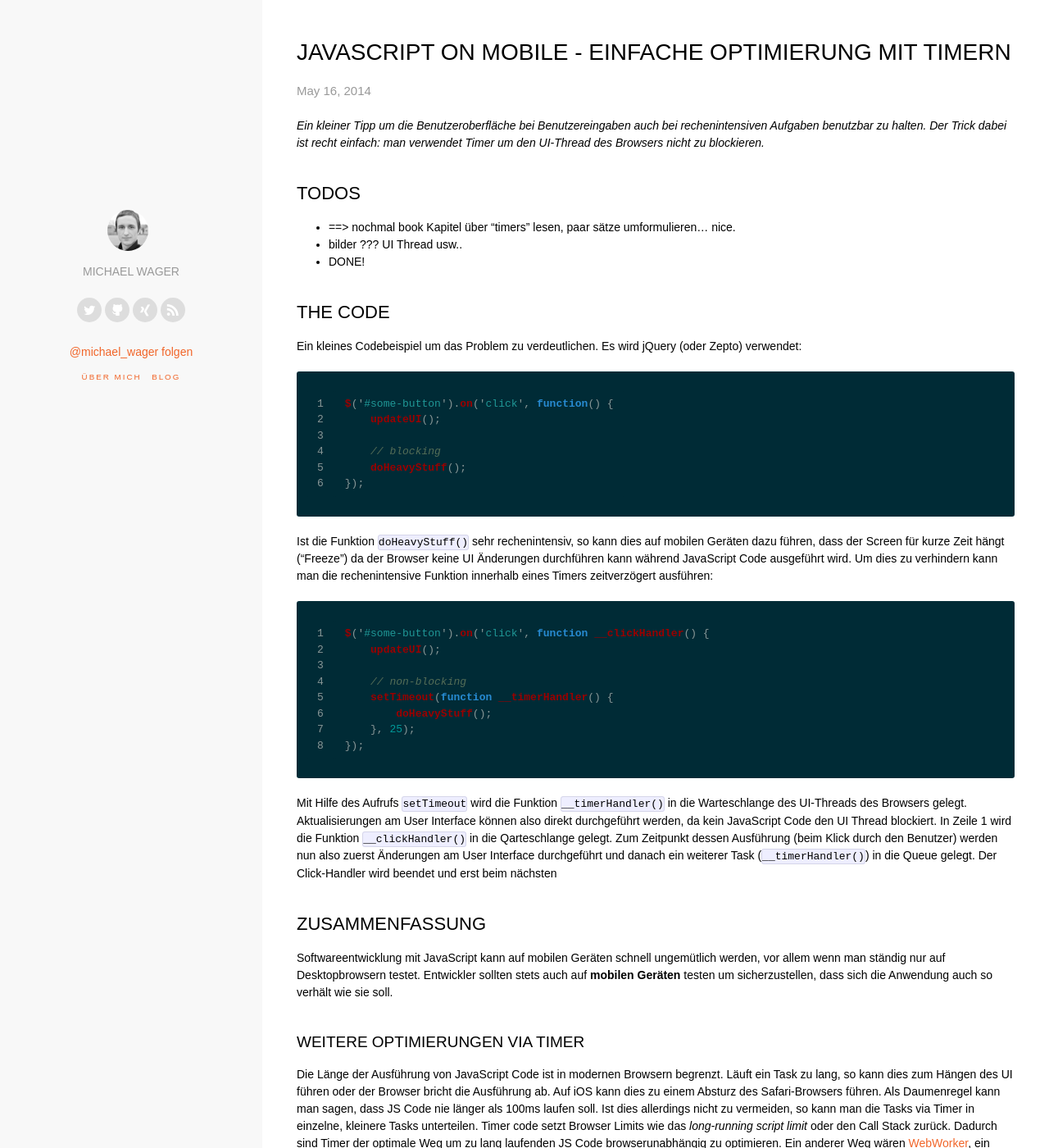
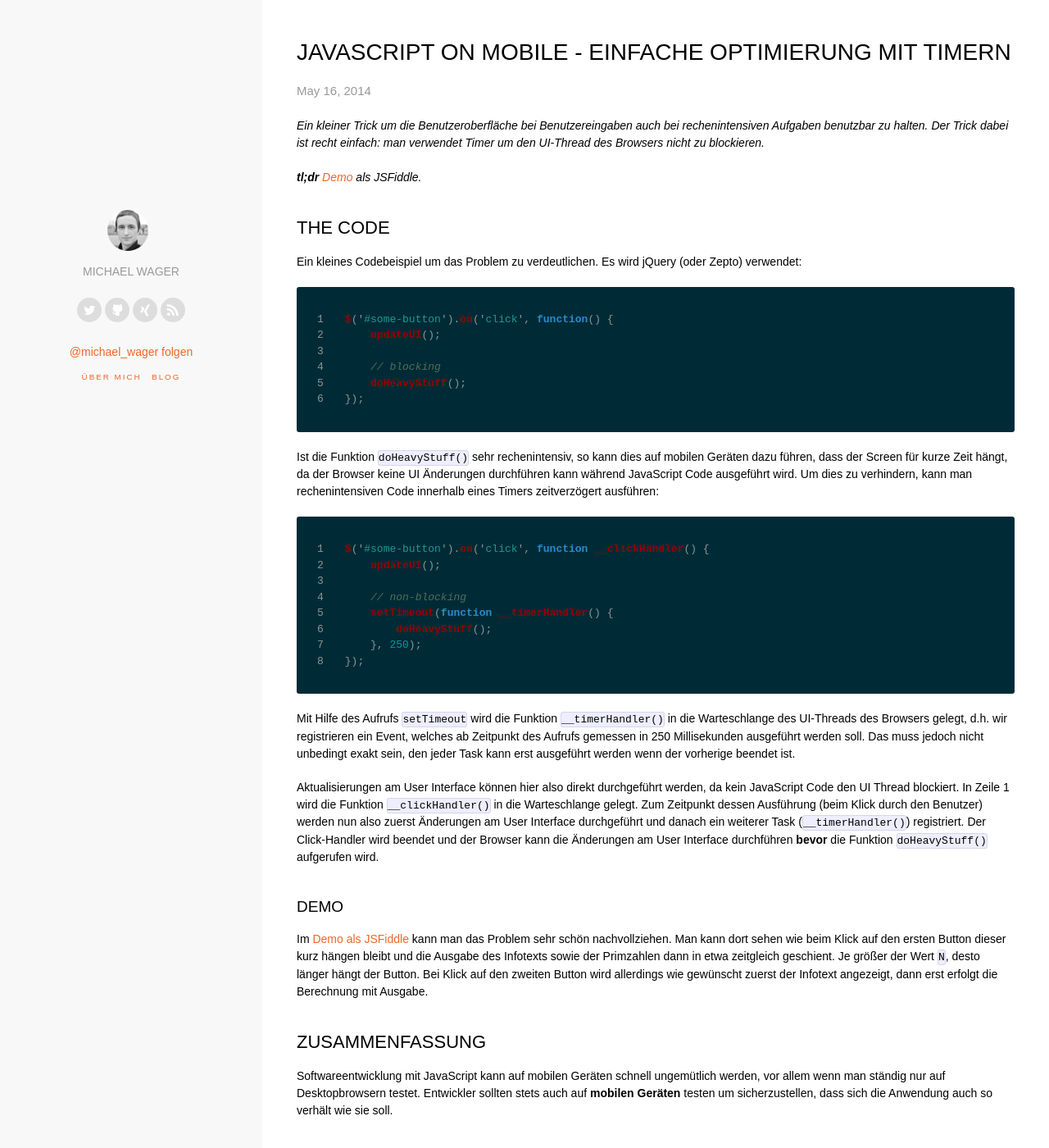
Before and after one commit to mwager/mwager.github.io, a Jekyll site: the page built from _posts/2014-05-16-keep-ui-responsive-all-times.markdown, in a window 1280 px wide and 1400 px high. Shown: the whole window at 82% size. Built offline with Jekyll 4.4.1, drawn with Linux system fonts in a browser that asks for light colours; nearby versions of some CDN libraries; comment, search, counter and statistics services are not loaded; some of the changed text lies outside the part shown.

Commit message:
finalize js timer post and add link to jsfiddle demo, add text selection styles

```diff
--- a/_posts/2014-05-16-keep-ui-responsive-all-times.markdown
+++ b/_posts/2014-05-16-keep-ui-responsive-all-times.markdown
@@ -6,13 +6,10 @@ categories: javascript
 ---
 
 <em>
-Ein kleiner Tipp um die Benutzeroberfläche bei Benutzereingaben auch bei rechenintensiven Aufgaben benutzbar zu halten. Der Trick dabei ist recht einfach: man verwendet Timer um den UI-Thread des Browsers nicht zu blockieren.
+Ein kleiner Trick um die Benutzeroberfläche bei Benutzereingaben auch bei rechenintensiven Aufgaben benutzbar zu halten. Der Trick dabei ist recht einfach: man verwendet Timer um den UI-Thread des Browsers nicht zu blockieren.
+<br><br>
+<strong>tl;dr</strong> <a href="http://jsfiddle.net/8RwQV/1/">Demo</a> als JSFiddle.
 </em>
-
-## TODOs ##
-* ==> nochmal book Kapitel über "timers" lesen, paar sätze umformulieren... nice.
-* bilder ??? UI Thread usw..
-* DONE!
 
 ## The code ##
 
@@ -27,7 +24,7 @@ $('#some-button').on('click', function() {
 });
 {% endhighlight %}
 
-Ist die Funktion `doHeavyStuff()` sehr rechenintensiv, so kann dies auf mobilen Geräten dazu führen, dass der Screen für kurze Zeit hängt ("Freeze") da der Browser keine UI Änderungen durchführen kann während JavaScript Code ausgeführt wird. Um dies zu verhindern kann man die rechenintensive Funktion innerhalb eines Timers zeitverzögert ausführen:
+Ist die Funktion `doHeavyStuff()` sehr rechenintensiv, so kann dies auf mobilen Geräten dazu führen, dass der Screen für kurze Zeit hängt, da der Browser keine UI Änderungen durchführen kann während JavaScript Code ausgeführt wird. Um dies zu verhindern, kann man rechenintensiven Code innerhalb eines Timers zeitverzögert ausführen:
 
 {% highlight javascript linenos %}
 $('#some-button').on('click', function __clickHandler() {
@@ -36,21 +33,29 @@ $('#some-button').on('click', function __clickHandler() {
     // non-blocking
     setTimeout(function __timerHandler() {
         doHeavyStuff();
-    }, 25);
+    }, 250);
 });
 {% endhighlight %}
 
-Mit Hilfe des Aufrufs `setTimeout` wird die Funktion `__timerHandler()` in die Warteschlange des UI-Threads des Browsers gelegt. Aktualisierungen am User Interface können also direkt durchgeführt werden, da kein JavaScript Code den UI Thread blockiert. In Zeile 1 wird die Funktion `__clickHandler()` in die Qarteschlange gelegt. Zum Zeitpunkt dessen Ausführung (beim Klick durch den Benutzer) werden nun also zuerst Änderungen am User Interface durchgeführt und danach ein weiterer Task (`__timerHandler()`) in die Queue gelegt. Der Click-Handler wird beendet und erst beim nächsten
+Mit Hilfe des Aufrufs `setTimeout` wird die Funktion `__timerHandler()` in die Warteschlange des UI-Threads des Browsers gelegt, d.h. wir registrieren ein Event, welches ab Zeitpunkt des Aufrufs gemessen in 250 Millisekunden ausgeführt werden soll. Das muss jedoch nicht unbedingt exakt sein, den jeder Task kann erst ausgeführt werden wenn der vorherige beendet ist.
 
+Aktualisierungen am User Interface können hier also direkt durchgeführt werden, da kein JavaScript Code den UI Thread blockiert. In Zeile 1 wird die Funktion `__clickHandler()` in die Warteschlange gelegt. Zum Zeitpunkt dessen Ausführung (beim Klick durch den Benutzer) werden nun also zuerst Änderungen am User Interface durchgeführt und danach ein weiterer Task (`__timerHandler()`) registriert. Der Click-Handler wird beendet und der Browser kann die Änderungen am User Interface durchführen __bevor__ die Funktion `doHeavyStuff()` aufgerufen wird.
+
+### Demo ###
+
+Im [Demo als JSFiddle](http://jsfiddle.net/8RwQV/1/) kann man das Problem sehr schön nachvollziehen. Man kann dort sehen wie beim Klick auf den ersten Button dieser kurz hängen bleibt und die Ausgabe des Infotexts sowie der Primzahlen  dann in etwa zeitgleich geschient. Je größer der Wert `N`, desto länger hängt der Button.
+Bei Klick auf den zweiten Button wird allerdings wie gewünscht zuerst der Infotext angezeigt, dann erst erfolgt die Berechnung mit Ausgabe.
 
 
 ## Zusammenfassung ##
 
 Softwareentwicklung mit JavaScript kann auf mobilen Geräten schnell ungemütlich werden, vor allem wenn man ständig nur auf Desktopbrowsern testet. Entwickler sollten stets auch auf __mobilen Geräten__ testen um sicherzustellen, dass sich die Anwendung auch so verhält wie sie soll.
 
+
 ### Weitere Optimierungen via Timer ###
 
-Die Länge der Ausführung von JavaScript Code ist in modernen Browsern begrenzt. Läuft ein Task zu lang, so kann dies zum Hängen des UI führen oder der Browser bricht die Ausführung ab. Auf iOS kann dies zu einem Absturz des Safari-Browsers führen. Als Daumenregel kann man sagen, dass JS Code nie länger als 100ms laufen soll. Ist dies allerdings nicht zu vermeiden, so kann man die Tasks via Timer in einzelne, kleinere Tasks unterteilen. Timer code setzt Browser Limits wie das _long-running script limit_ oder den Call Stack zurück. Dadurch sind Timer der optimale Weg um zu lang laufenden JS Code browserunabhängig zu optimieren. Ein anderer Weg wären <a href="http://www.html5rocks.com/de/tutorials/workers/basics/">WebWorker</a>, ein relativ neues Konzept um Nebenläufigkeit mit JavaScript zu erreichen. Dazu vielleicht ein Andermal mehr.
+Die Länge der Ausführung von JavaScript Code ist in modernen Browsern begrenzt. Läuft ein Task zu lang, so kann dies zum Hängen des UI führen oder der Browser bricht die Ausführung ab. Auf iOS kann dies sogar zu einem Absturz des Safari-Browsers führen! Als Daumenregel kann man sagen, dass JS Code nie länger als 100ms laufen soll. Ist dies allerdings nicht zu vermeiden, so kann man die Tasks via Timer in einzelne, kleinere Tasks unterteilen.
+Timer haben immer eine Pause im UI Thread zur Folge, da der Browser vom einen zum nächsten Task wechselt. Timer Code setzt erfreulicherweise Browser Limits wie das _long-running script limit_ oder den Call Stack zurück. Dadurch sind Timer der optimale Weg um rechenintensiven JS Code browserunabhängig zu optimieren. Ein anderer Weg wären <a href="http://www.html5rocks.com/de/tutorials/workers/basics/">WebWorker</a>, ein relativ neues Konzept um Nebenläufigkeit mit JavaScript zu erreichen. Dazu vielleicht ein Andermal mehr.
 
 
 ## Quellen ##
--- a/css/main.css
+++ b/css/main.css
@@ -118,10 +118,23 @@ a         { color: #f16529; text-decoration: none; }
 a:visited { color: #e44d26; }
 
 
-#layout {
+/*#layout {}*/
   /*border-top: 5px solid #f16529;*/   /**  html5 color orange: dunkel #e44d26 oder hell #f16529 alt: #333 */
+
+
+/*
+ * Remove text-shadow in selection highlight: h5bp.com/i
+ * These selection rule sets have to be separate.
+ * Customize the background color to match your design.
+ */
+::-moz-selection {
+  background: #f16529;
+  text-shadow: none;
 }
-
+::selection {
+  background: #f16529;
+  text-shadow: none;
+}
 
 hr {
   border: 0;
```
